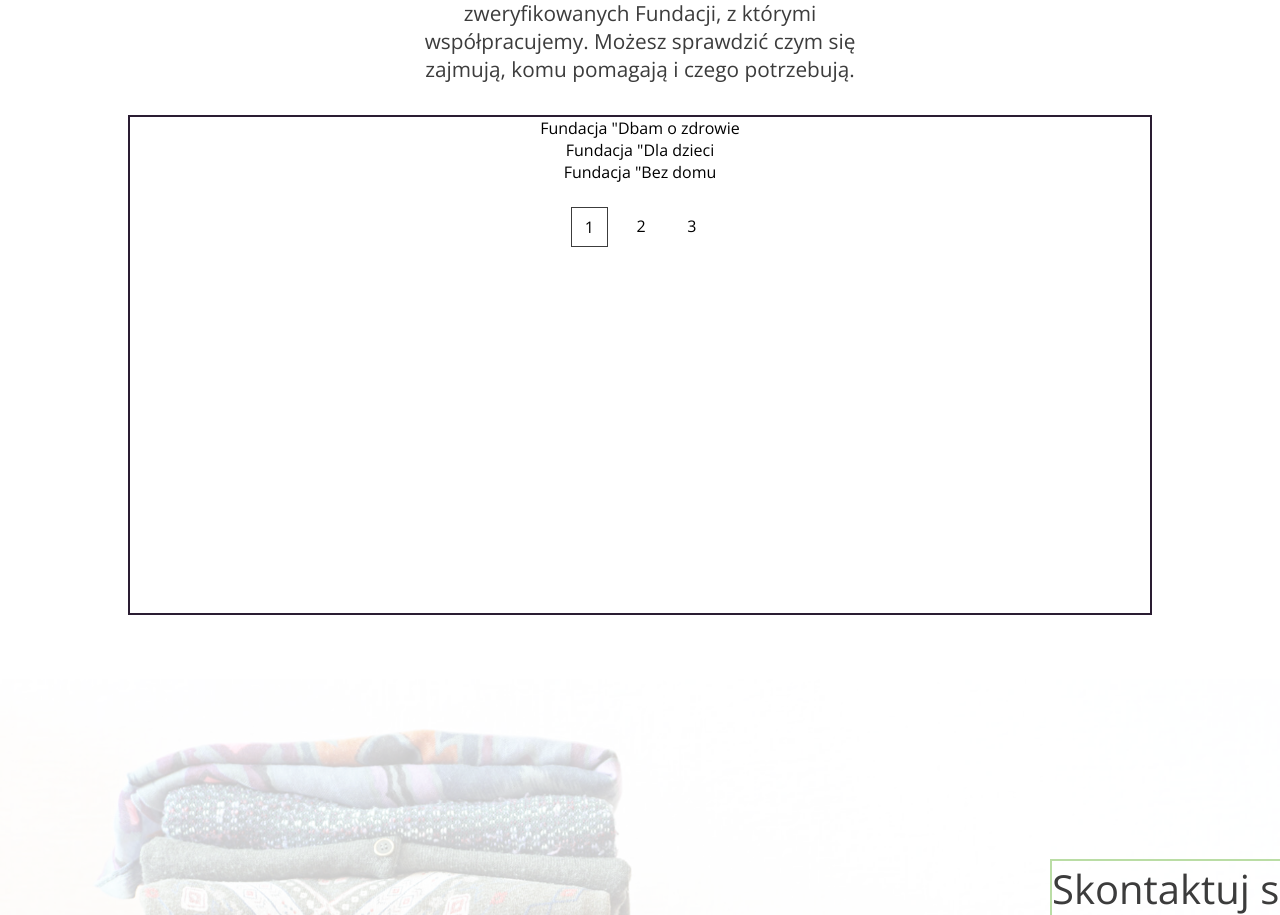
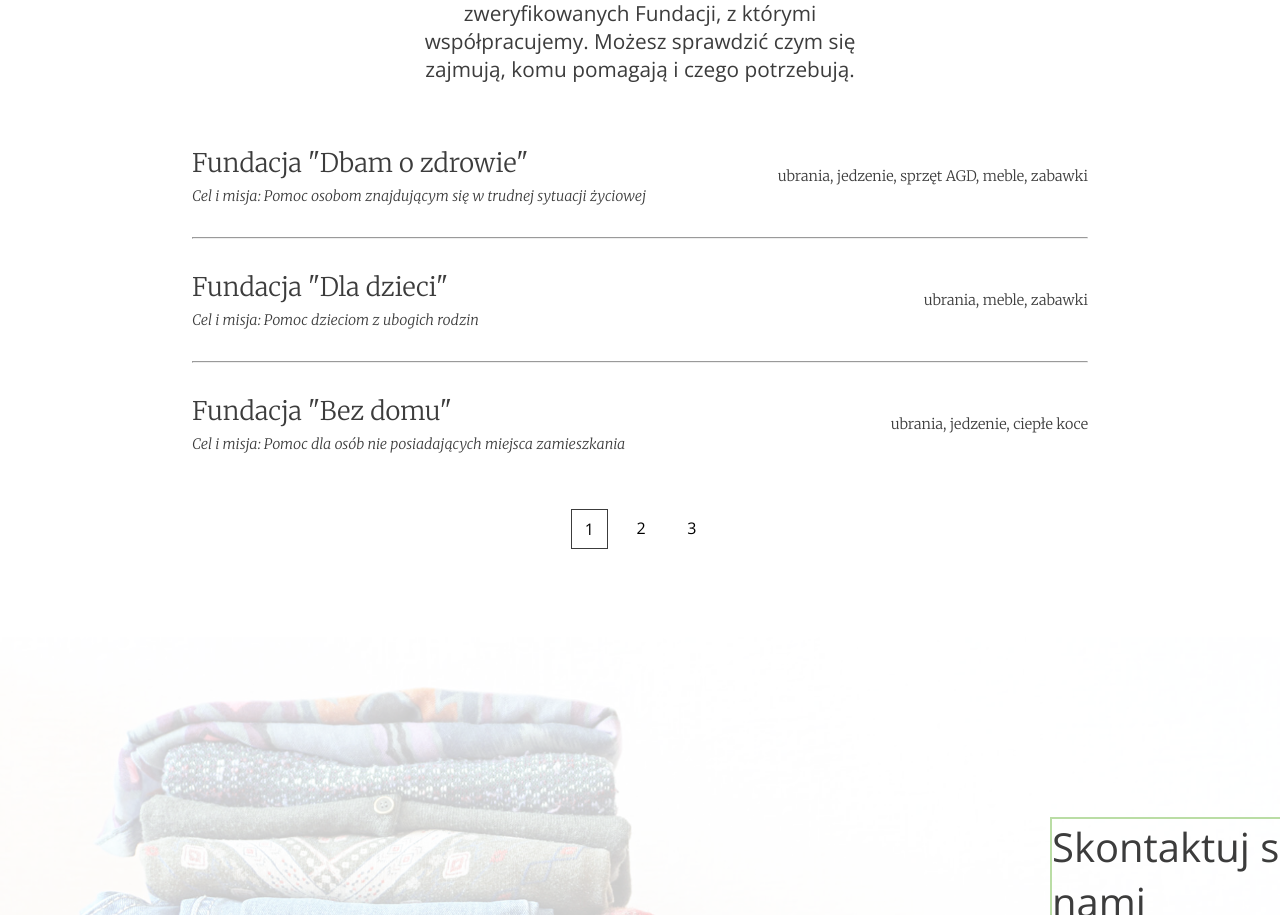
Before and after one commit to slawekSk13/oddam, a React (Create React App) app: page /#start in a window 1280 px wide. Shown: the part 3346-4261 px from the top of the page. Built offline with nearby package versions, Linux system fonts and the light colour scheme.

Commit message:
OrganizationsList component

```diff
--- /dev/null
+++ b/src/components/OrganizationsList/OrganizationsList.js
@@ -0,0 +1,33 @@
+import {OrganizationsListItem} from './OrganizationsList.styles';
+import {ColorTheme} from '../../utilities/ColorTheme';
+import propTypes from 'prop-types';
+import {organizations} from "../../utilities/organizations";
+
+const OrganizationsList = ({orgs}) => {
+    return (<ul style={{margin: '2rem 0 3rem'}}>
+        <ColorTheme.Consumer>
+            {colors => orgs.map((org, i) => <>
+                <OrganizationsListItem key={i} colors={colors}>
+                <div style={{textAlign: 'left'}}>
+                    <h3>{org.name}</h3>
+                    <h6>Cel i misja: {org.goal}</h6>
+                </div>
+                <p>{org.needs}</p>
+            </OrganizationsListItem>
+                {orgs.length > i + 1 && <hr style={{margin: '2rem 0'}}/>}
+            </>)}
+
+        </ColorTheme.Consumer>
+    </ul>)
+}
+
+OrganizationsList.propTypes = {
+    /** array of objects with keys: name, goal, needs; all values are strings */
+    orgs: propTypes.array
+}
+
+OrganizationsList.defaultProps = {
+    orgs: organizations
+}
+
+export {OrganizationsList}
--- /dev/null
+++ b/src/components/OrganizationsList/OrganizationsList.styles.js
@@ -0,0 +1,37 @@
+import styled from "styled-components";
+
+const OrganizationsListItem = styled.li`
+  margin: 1rem 0;
+  font-family: 'Merriweather', serif;
+  list-style-type: none;
+  display: flex;
+  flex-direction: row;
+  align-items: center;
+  justify-content: space-between;
+  color: ${props => props.colors.fontColor};
+  div {
+    font-family: inherit;
+
+    h3 {
+      font-family: inherit;
+      font-size: 1.6rem;
+      font-weight: 300;
+      margin-bottom: .5rem;
+    }
+
+    h6 {
+      font-family: inherit;
+      font-weight: 300;
+      font-size: .9rem;
+      font-style: italic;
+    }
+  }
+
+  p {
+    font-family: inherit;
+    font-size: .9rem;
+    font-weight: 300;
+  }
+`;
+
+export {OrganizationsListItem}
--- a/src/utilities/organizations.js
+++ b/src/utilities/organizations.js
@@ -1,95 +1,95 @@
 const fundations = [
     {
-        name: 'Fundacja "Dbam o zdrowie',
+        name: 'Fundacja "Dbam o zdrowie"',
         goal: 'Pomoc osobom znajdującym się w trudnej sytuacji życiowej',
         needs: 'ubrania, jedzenie, sprzęt AGD, meble, zabawki'
     },
     {
-        name: 'Fundacja "Dla dzieci',
+        name: 'Fundacja "Dla dzieci"',
         goal: 'Pomoc dzieciom z ubogich rodzin',
         needs: 'ubrania, meble, zabawki'
     },
     {
-        name: 'Fundacja "Bez domu',
+        name: 'Fundacja "Bez domu"',
         goal: 'Pomoc dla osób nie posiadających miejsca zamieszkania',
         needs: 'ubrania, jedzenie, ciepłe koce'
     },
     {
-        name: 'Fundacja "Dbam o zdrowie 2',
+        name: 'Fundacja "Dbam o zdrowie 2"',
         goal: 'Pomoc osobom znajdującym się w trudnej sytuacji życiowej',
         needs: 'ubrania, jedzenie, sprzęt AGD, meble, zabawki'
     },
     {
-        name: 'Fundacja "Dla dzieci 2',
+        name: 'Fundacja "Dla dzieci 2"',
         goal: 'Pomoc dzieciom z ubogich rodzin',
         needs: 'ubrania, meble, zabawki'
     },
     {
-        name: 'Fundacja "Bez domu 2',
+        name: 'Fundacja "Bez domu 2"',
         goal: 'Pomoc dla osób nie posiadających miejsca zamieszkania',
         needs: 'ubrania, jedzenie, ciepłe koce'
     },
     {
-        name: 'Fundacja "Dbam o zdrowie 3',
+        name: 'Fundacja "Dbam o zdrowie 3"',
         goal: 'Pomoc osobom znajdującym się w trudnej sytuacji życiowej',
         needs: 'ubrania, jedzenie, sprzęt AGD, meble, zabawki'
     },
     {
-        name: 'Fundacja "Dla dzieci 3',
+        name: 'Fundacja "Dla dzieci 3"',
         goal: 'Pomoc dzieciom z ubogich rodzin',
         needs: 'ubrania, meble, zabawki'
     },
     {
-        name: 'Fundacja "Bez domu 3',
+        name: 'Fundacja "Bez domu 3"',
         goal: 'Pomoc dla osób nie posiadających miejsca zamieszkania',
         needs: 'ubrania, jedzenie, ciepłe koce'
     }
 ];
 const ngos = [
     {
-        name: 'Organizacja "Dbam o zdrowie',
+        name: 'Organizacja "Dbam o zdrowie"',
         goal: 'Pomoc osobom znajdującym się w trudnej sytuacji życiowej',
         needs: 'ubrania, jedzenie, sprzęt AGD, meble, zabawki'
     },
     {
-        name: 'Organizacja "Dla dzieci',
+        name: 'Organizacja "Dla dzieci"',
         goal: 'Pomoc dzieciom z ubogich rodzin',
         needs: 'ubrania, meble, zabawki'
     },
     {
-        name: 'Organizacja "Bez domu',
+        name: 'Organizacja "Bez domu"',
         goal: 'Pomoc dla osób nie posiadających miejsca zamieszkania',
         needs: 'ubrania, jedzenie, ciepłe koce'
     },
     {
-        name: 'Organizacja "Dbam o zdrowie 2',
+        name: 'Organizacja "Dbam o zdrowie 2"',
         goal: 'Pomoc osobom znajdującym się w trudnej sytuacji życiowej',
         needs: 'ubrania, jedzenie, sprzęt AGD, meble, zabawki'
     },
     {
-        name: 'Organizacja "Dla dzieci 2',
+        name: 'Organizacja "Dla dzieci 2"',
         goal: 'Pomoc dzieciom z ubogich rodzin',
         needs: 'ubrania, meble, zabawki'
     },
     {
-        name: 'Organizacja "Bez domu 2',
+        name: 'Organizacja "Bez domu 2"',
         goal: 'Pomoc dla osób nie posiadających miejsca zamieszkania',
         needs: 'ubrania, jedzenie, ciepłe koce'
     }
 ];
 const organizations = [
     {
-        name: 'Organizacja lokalna "Dbam o zdrowie',
+        name: 'Organizacja lokalna "Dbam o zdrowie"',
         goal: 'Pomoc osobom znajdującym się w trudnej sytuacji życiowej',
         needs: 'ubrania, jedzenie, sprzęt AGD, meble, zabawki'
     },
     {
-        name: 'Organizacja lokalna "Dla dzieci',
+        name: 'Organizacja lokalna "Dla dzieci"',
         goal: 'Pomoc dzieciom z ubogich rodzin',
         needs: 'ubrania, meble, zabawki'
     },
     {
-        name: 'Organizacja lokalna "Bez domu',
+        name: 'Organizacja lokalna "Bez domu"',
         goal: 'Pomoc dla osób nie posiadających miejsca zamieszkania',
         needs: 'ubrania, jedzenie, ciepłe koce'
     }
--- a/src/views/Home.js
+++ b/src/views/Home.js
@@ -4,7 +4,7 @@ import {Main} from './Main';
 import {ThreeColumns} from './ThreeColumns';
 import {EasySteps} from "./EasySteps";
 import {AboutUs} from "./AboutUs";
-import {Organisations} from "./Organisations";
+import {Organizations} from "./Organizations";
 import {Contact} from "./Contact";
 
 const Home = () => {
@@ -15,7 +15,7 @@ const Home = () => {
             <ThreeColumns/>
             <Element name='idea'><EasySteps/></Element>
             <Element name='aboutus'><AboutUs /></Element>
-            <Element name='organisations'><Organisations /></Element>
+            <Element name='organisations'><Organizations /></Element>
             <Element name='contact'><Contact /></Element>
         </main>
     );
--- a/src/views/Organisations.js
+++ b/src/views/Organizations.js
@@ -4,10 +4,11 @@ import {Title} from "../components/Title/Title";
 import {Button} from "../components/Button/Button";
 import {Center} from "../components/Center/Center";
 import {Paragraph} from "../components/Paragraph/Paragraph";
+import {OrganizationsList} from "../components/OrganizationsList/OrganizationsList";
 
 import ReactPaginate from 'react-paginate';
 
-const Organisations = () => {
+const Organizations = () => {
     const [localFundations] = useState([...fundations]);
     const [localNgos] = useState([...ngos]);
     const [localOrganizations] = useState([...organizations]);
@@ -16,7 +17,7 @@ const Organisations = () => {
 
     const [orgType, setOrgType] = useState('fundation');
     const perPage = 3;
-    const pageCount = orgType === 'fundation' ? (localFundations.length / perPage) : (orgType === 'ngo' ? (ngos.length / perPage) : (localOrganizations.length / 3));
+    const pageCount = orgType === 'fundation' ? (Math.ceil(localFundations.length / perPage)) : (orgType === 'ngo' ? Math.ceil(ngos.length / perPage) : Math.ceil(localOrganizations.length / perPage));
 
     const handlePageChange = (data) => {
         let selected;
@@ -62,12 +63,8 @@ const Organisations = () => {
                     {orgType === 'local' && <Paragraph medium
                                                        text='Lorem ipsum dolor sit amet, consectetur adipiscing elit, sed do eiusmod tempor incididunt ut labore et dolore magna aliqua. Ut enim ad minim veniam, quis nostrud exercitation.'/>}
                 </div>
-                <div style={{width: '80%', height: '500px', border: '2px solid #2A1D32'}}>
-                    {toShow.map((element, i) => {
-                        return (
-                            <div key={i}>{element.name}</div>
-                        )
-                    })}
+                <div style={{width: '70%'}}>
+                    <OrganizationsList orgs={toShow} />
                     {pageCount > 1 && <ReactPaginate key={orgType}
                                                      pageCount={pageCount}
                                                      pageRangeDisplayed={2}
@@ -85,4 +82,4 @@ const Organisations = () => {
     )
 }
 
-export {Organisations}
+export {Organizations}
```
Also changed, not shown: src/components/OrganizationsList/Readme.md (added).
